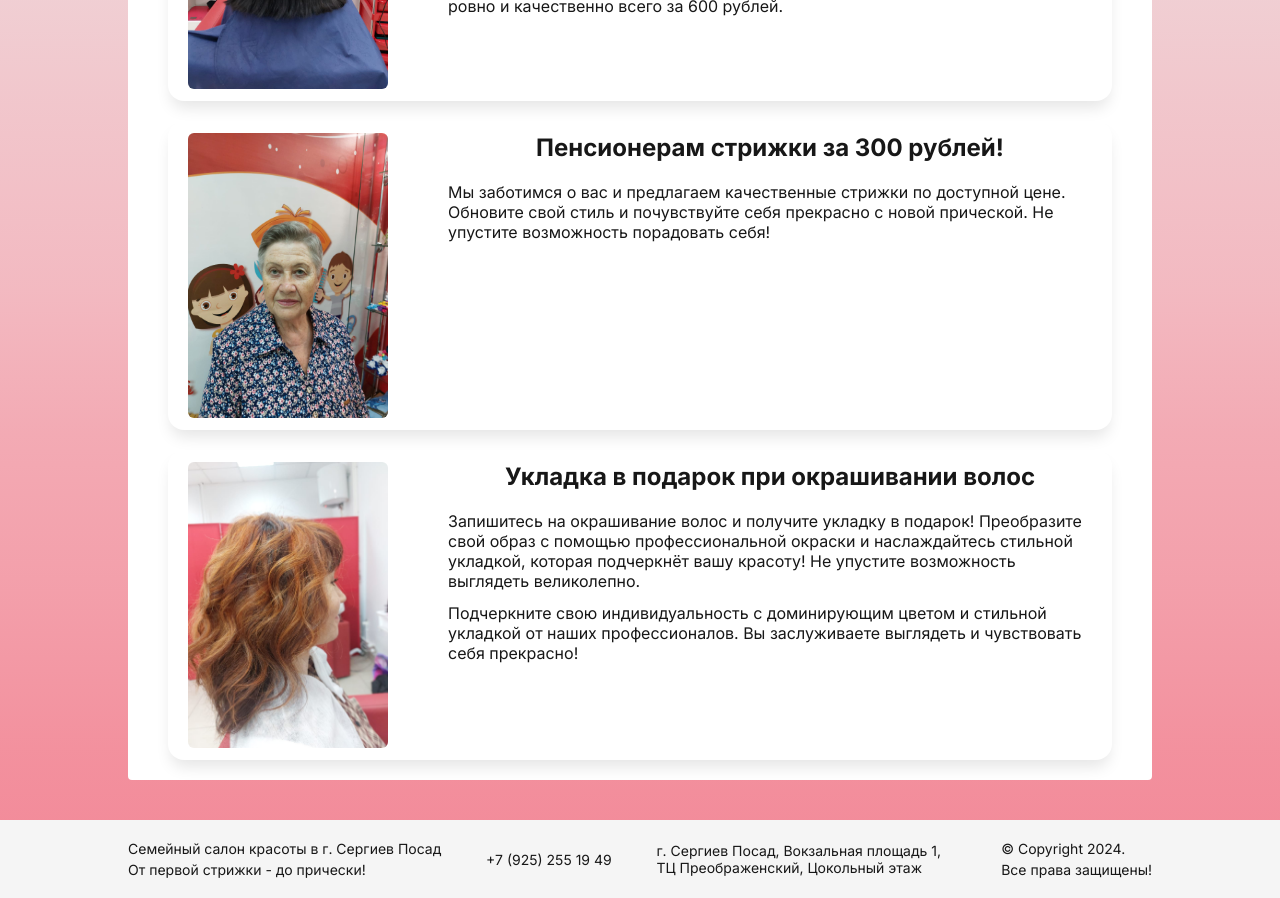
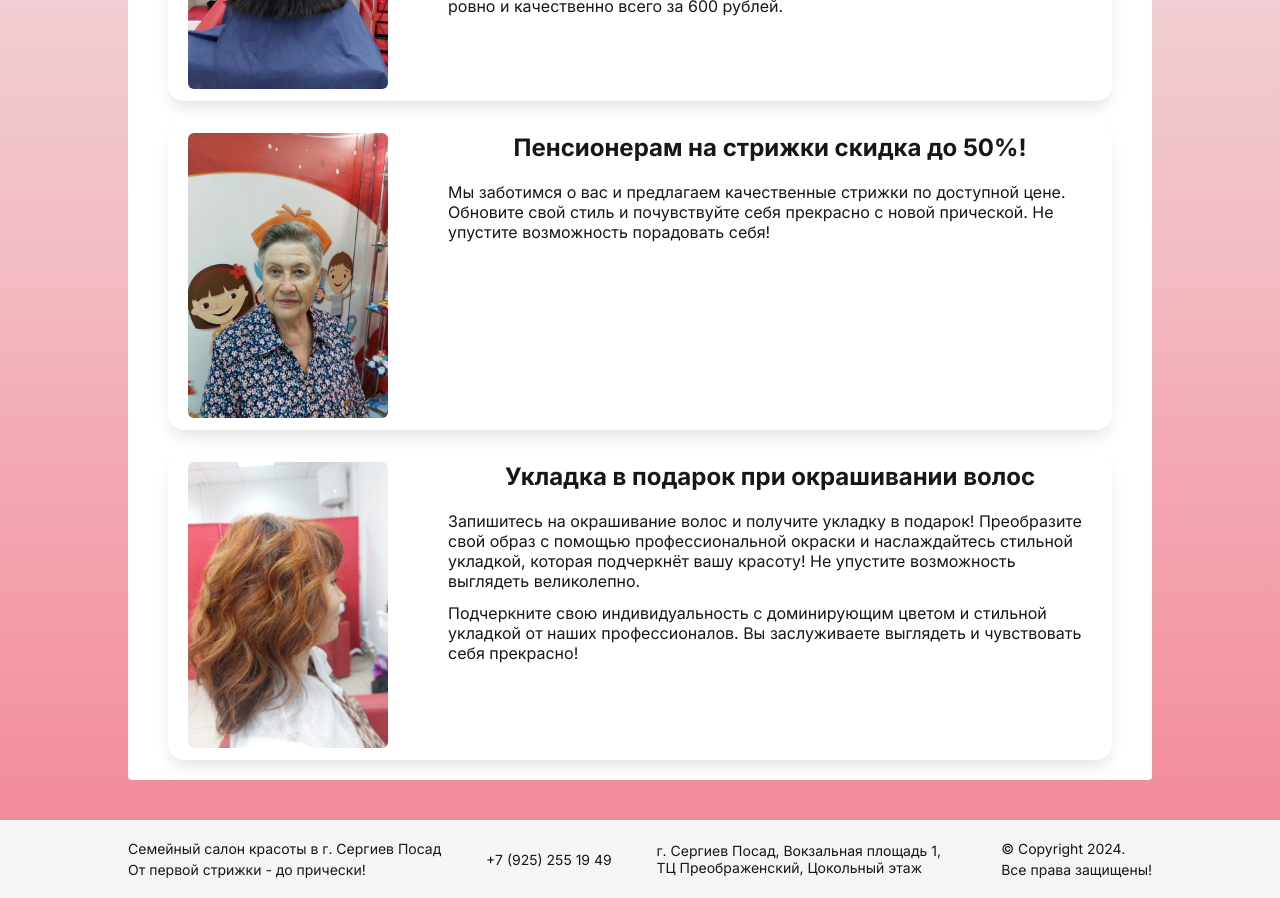
Before and after one commit to MichaelStavrov/prichesonchik, a Next.js app: page /stock in a window 1280 px wide. Shown: the part 960-1858 px from the top of the page. Built offline with nearby package versions, Linux system fonts and the light colour scheme; a web font is replaced by a local one; what @ant-design/nextjs-registry would draw is missing.

Commit message:
изменена акция для пенсионеров

```diff
--- a/package.json
+++ b/package.json
@@ -1,6 +1,6 @@
 {
   "name": "prichesonchik",
-  "version": "1.0.19",
+  "version": "1.0.21",
   "private": true,
   "scripts": {
     "dev": "next dev --turbopack",
--- a/src/app/stock/page.tsx
+++ b/src/app/stock/page.tsx
@@ -57,7 +57,7 @@ const StockPage = () => {
       ),
     },
     {
-      name: 'Пенсионерам стрижки за 300 рублей!',
+      name: 'Пенсионерам на стрижки скидка до 50%!',
       img: '/stock-4.jpg',
       desc: (
         <div>
```
